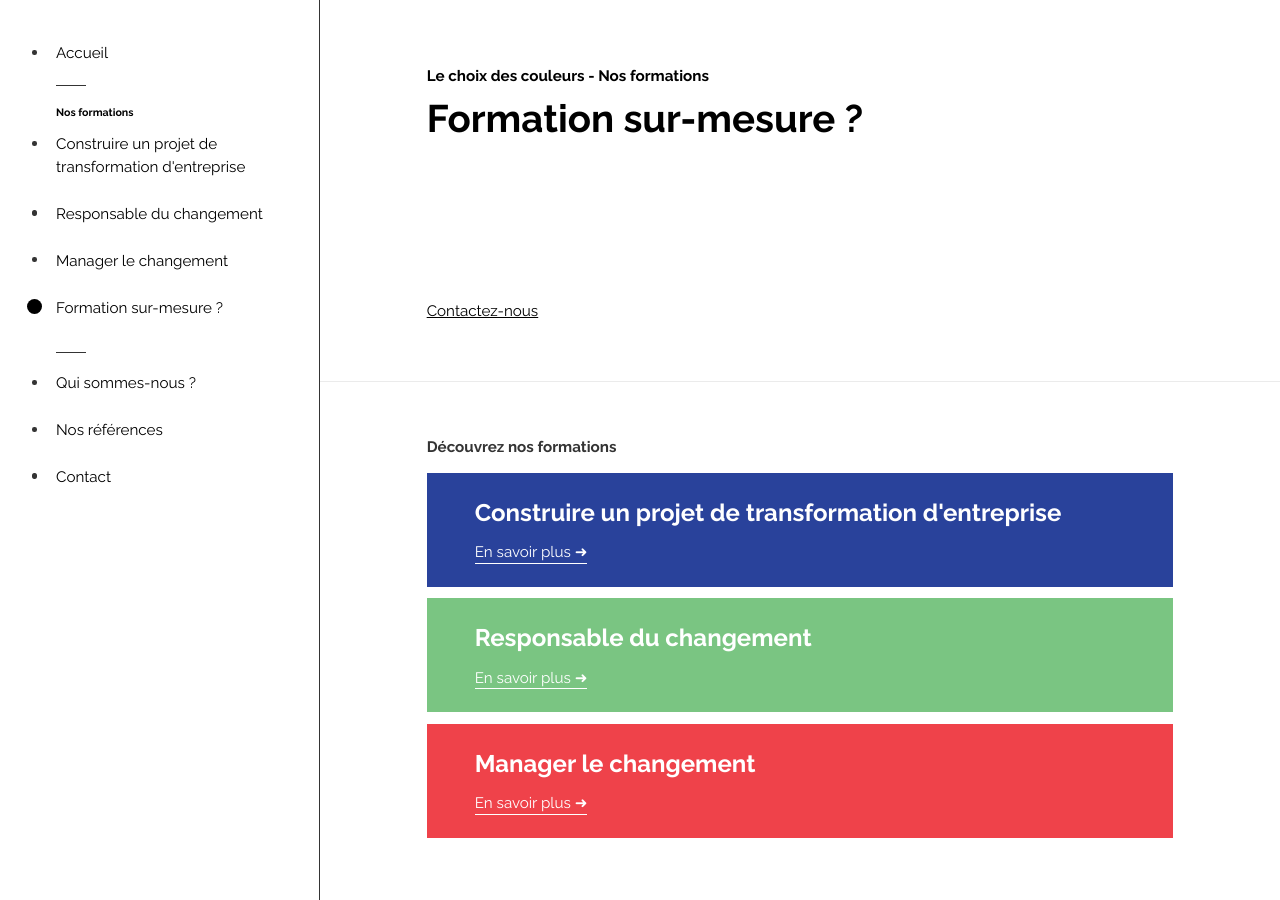
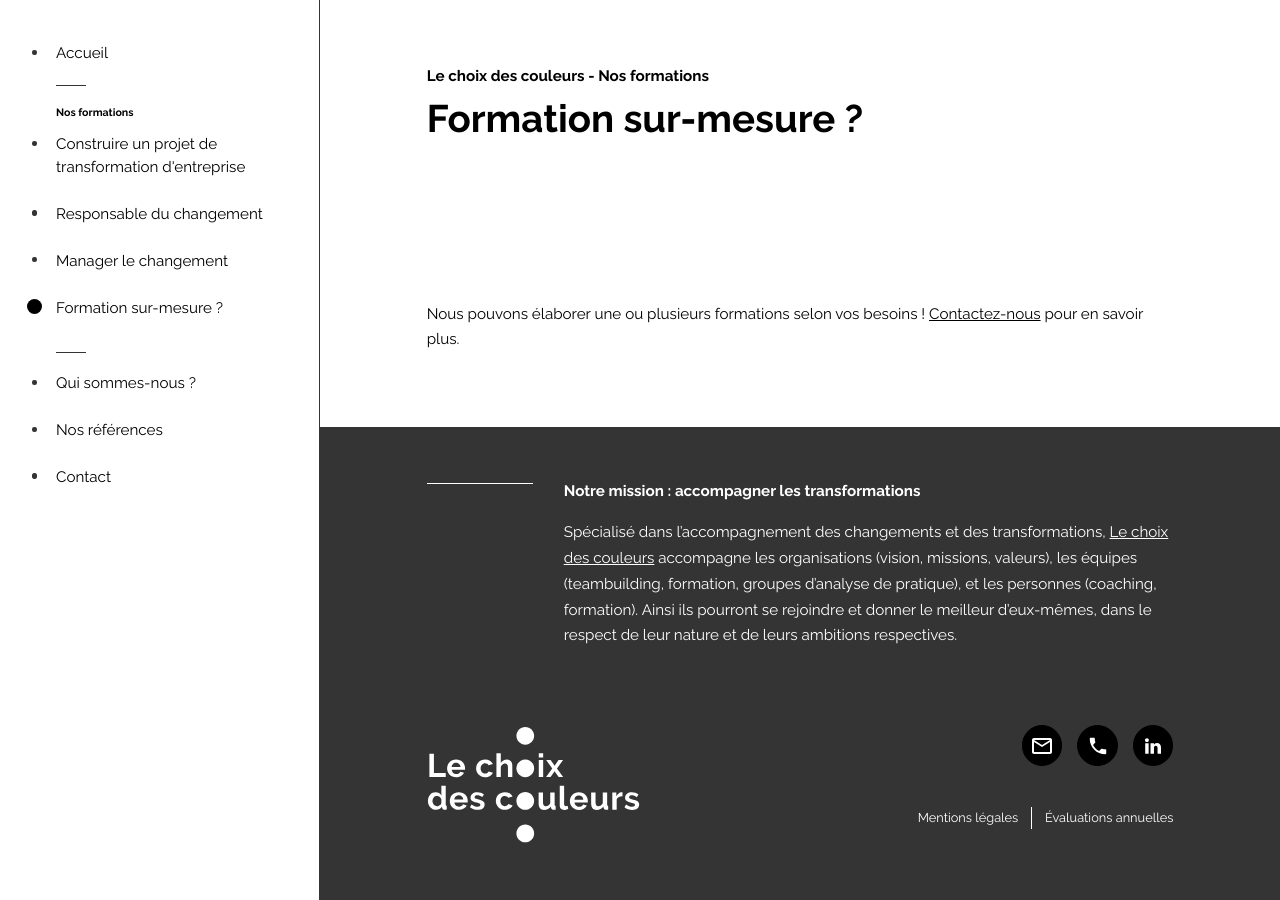
Before and after one commit to hugo-perier/www-lechoixdescouleurs, a Jekyll site: the page built from formation-sur-mesure.md, in a window 1280 px wide and 900 px high. Built offline with Jekyll 4.4.1, drawn with Linux system fonts in a browser that asks for light colours.

Commit message:
Amélioration du contenu pour les pages "nos formations" et "formation sur mesure"

```diff
--- a/formation-sur-mesure.md
+++ b/formation-sur-mesure.md
@@ -4,7 +4,7 @@
 layout: default
 order: 4
 title: Formation sur-mesure ?
-liens-formations: oui
+liens-formations: non
 ---
 
-[Contactez-nous](http://lechoixdescouleurs.fr/contact)
+Nous pouvons élaborer une ou plusieurs formations selon vos besoins ! [Contactez-nous](http://lechoixdescouleurs.fr/contact) pour en savoir plus.
--- a/nos-formations.md
+++ b/nos-formations.md
@@ -6,5 +6,3 @@
 title: Nos formations
 liens-formations: oui
 ---
-
-Découvrez nos formations
```
